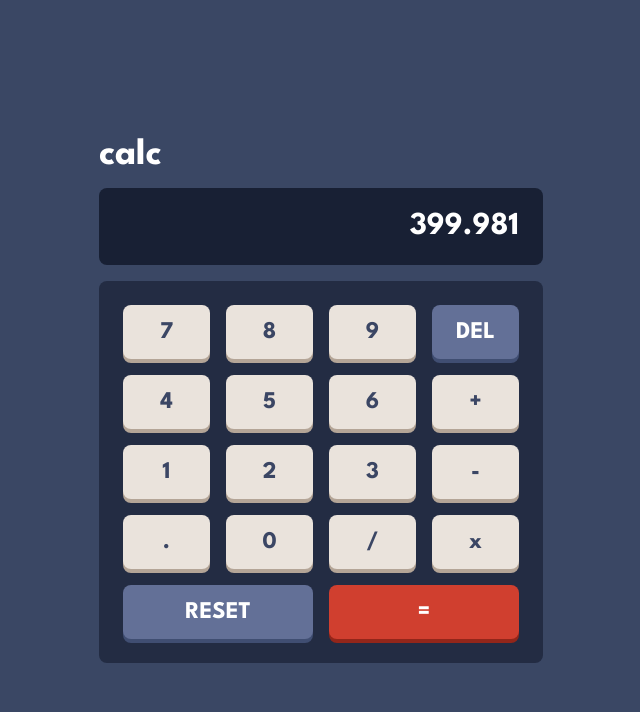
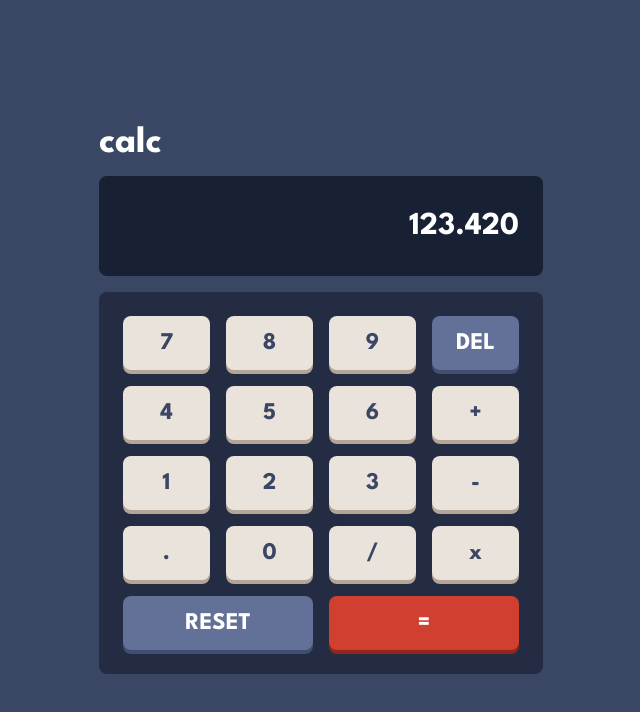
Before and after one commit to Ver0s/calculator, a plain HTML site: page index.html in a window 1280 px wide. Shown: the whole page, without its empty margins (319-959 px from the left). Drawn offline with Linux system fonts and the light colour scheme.

Commit message:
change result container behavior

```diff
--- a/index.html
+++ b/index.html
@@ -14,7 +14,8 @@
     <div class="calculator-container">
         <h3 class="title">calc</h3>
         <div class="result-container">
-            <p>399.981</p>
+            <!-- this has to probably like result-pending and result-final for calcs and result of calcs -->
+            <div id="result">123.420</div>
         </div>
         <div class="buttons-container">
             <button id="7">7</button>
@@ -37,5 +38,6 @@
             <button id="equal">=</button>
         </div>
     </div>
+    <script src="script.js"></script>
 </body>
 </html>
--- a/style.css
+++ b/style.css
@@ -88,10 +88,14 @@ button,
 
 .result-container {
     background-color: hsl(224, 36%, 15%);
-    padding: 0.5rem;
     color: #fff;
-    text-align: right;
+    /* text-align: right; */
     margin-bottom: 1rem;
+    /* set height instead of padding to prevent changing size of the box */
+    height: 100px;
+    display: flex;
+    justify-content: flex-end;
+    align-items: center;
     padding: 1.5rem;
 }
 
```
Also changed, not shown: script.js (line endings or trailing spaces).
